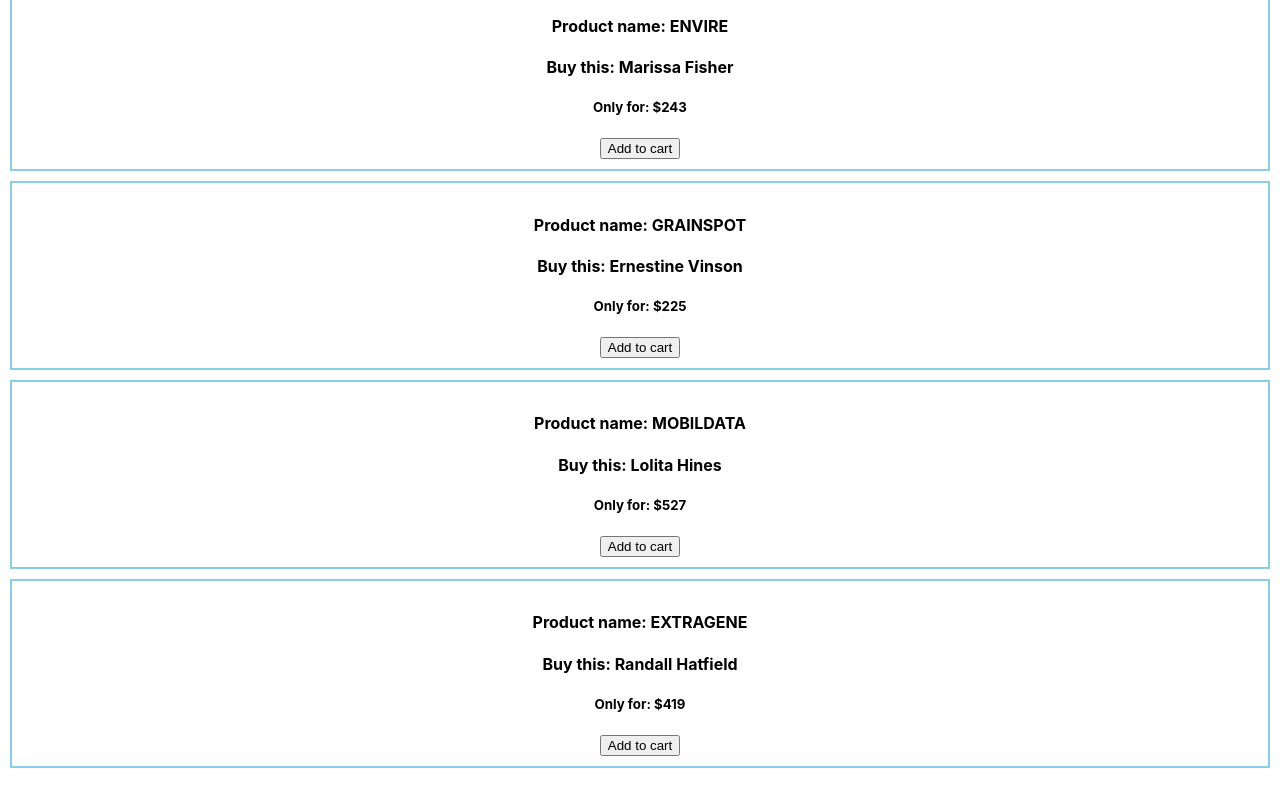
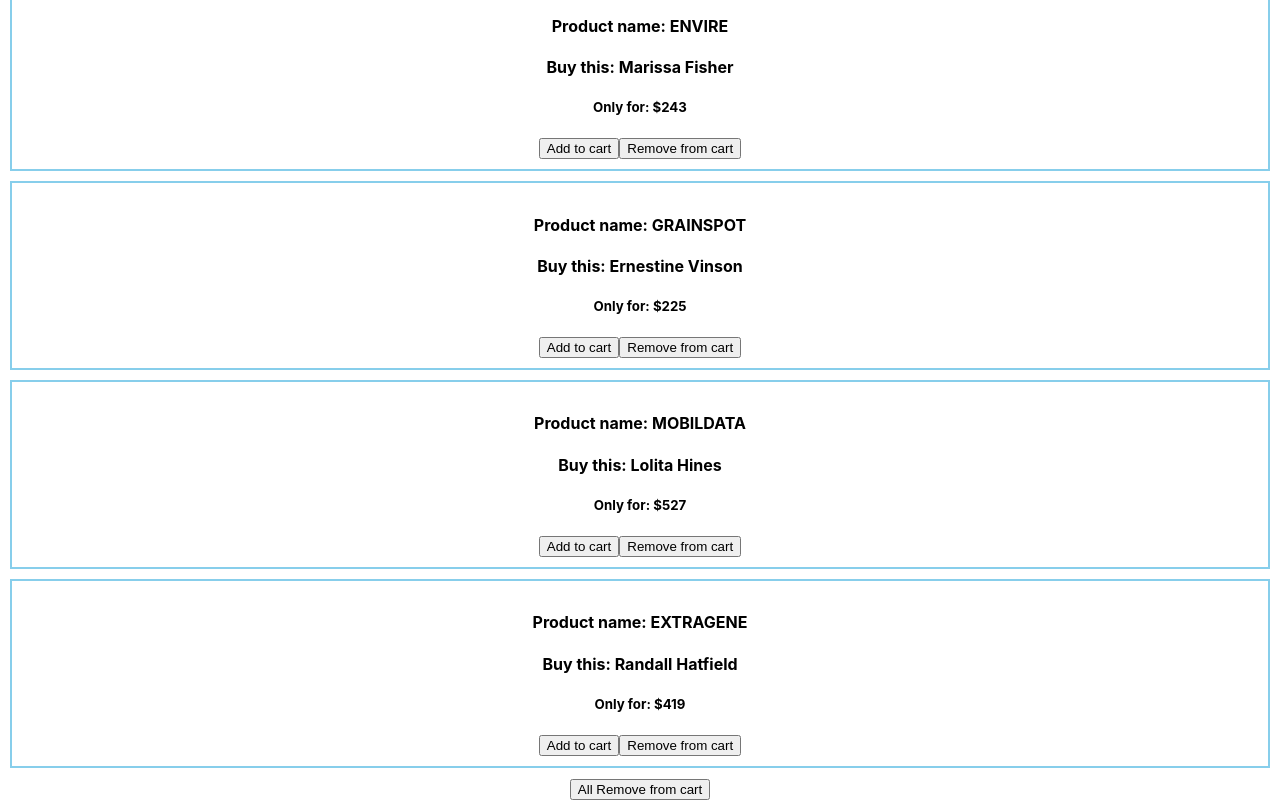
Before and after one commit to khaled39ab/Learn-React-data-storage-and-handler, a React (Create React App) app: page / in a window 1280 px wide. Shown: the part 745-1545 px from the top of the page. Before the commit the page ends 1523 px from the top, so only its background shows below. Built offline with nearby package versions, Linux system fonts and the light colour scheme; the HTML template or start-up script is replaced by a standard one.

Commit message:
delete multiple data in an Object with local storage

```diff
--- a/src/App.js
+++ b/src/App.js
@@ -1,11 +1,13 @@
 import './App.css';
 import Cosmetics from './component/Cosmetics/Cosmetics';
+import Shoes from './component/Shoes/Shoes';
 
 function App() {
   return (
     <div className="App">
       <h1>Welcome to Cosmetics shop</h1>
       <Cosmetics></Cosmetics>
+      <Shoes></Shoes>
     </div>
   );
 }
--- a/src/component/Cosmetic/Cosmetic.js
+++ b/src/component/Cosmetic/Cosmetic.js
@@ -1,5 +1,5 @@
 import React from 'react';
-import { addToDb } from '../utilities/fakeDb';
+import { addToDb, deleteCosmeticCart, removeFromDb } from '../utilities/fakeDb';
 import './Cosmetic.css'
 
 const Cosmetic = (props) => {
@@ -8,14 +8,18 @@ const Cosmetic = (props) => {
     const addToCart = (id)=>{
         addToDb(id);
     }
+    const removeFromCart = id =>{
+        removeFromDb(id)
+    }
+
     return (
         <div className='product'>
             <h4>Product name: {product}</h4>
             <h4>Buy this: {name}</h4>
             <h5>Only for: ${price}</h5>
             <button onClick={()=>addToCart(id)}>Add to cart</button>
+            <button onClick={()=>removeFromCart(id)}>Remove from cart</button>
         </div>
-
     );
 };
 
--- a/src/component/Shoes/Shoes.js
+++ b/src/component/Shoes/Shoes.js
@@ -1,8 +1,13 @@
 import React from 'react';
+import { deleteCosmeticCart } from '../utilities/fakeDb';
 
 const Shoes = () => {
+    const removeAllDb = () =>{
+        deleteCosmeticCart();
+    }
     return (
         <div>
+            <button onClick={removeAllDb}>All Remove from cart</button>
         </div>
     );
 };
--- a/src/component/utilities/fakeDb.js
+++ b/src/component/utilities/fakeDb.js
@@ -24,4 +24,19 @@ const addToDb = (id) =>{
     localStorage.setItem('cosmetic-cart', JSON.stringify(cosmeticCart))
 }
 
-export {addToDb}
+const removeFromDb = id =>{
+    const storedCart = localStorage.getItem('cosmetic-cart');
+    if (storedCart){
+        const cosmeticCart = JSON.parse(storedCart)
+        if(id in cosmeticCart){
+            delete cosmeticCart[id];
+            localStorage.setItem('cosmetic-cart', JSON.stringify(cosmeticCart))
+        }
+    }
+}
+
+const deleteCosmeticCart = () =>{
+    localStorage.removeItem('cosmetic-cart')
+}
+
+export {addToDb, removeFromDb, deleteCosmeticCart}
```
